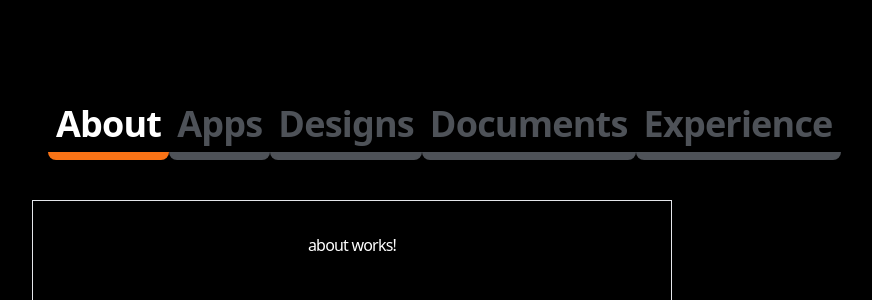
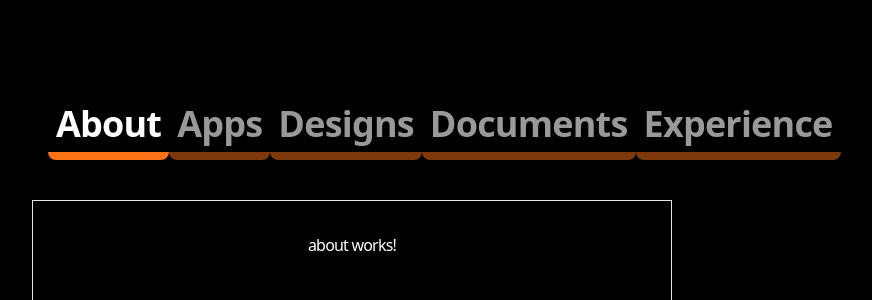
Before and after one commit to lseti1/portfolioDesign2-407830, an Angular app in the folder portfolioDesign2/: page / in a window 1280 px wide. Shown: the top 300 px of the page, without its empty margins (288-1160 px from the left). Built offline with nearby package versions, Linux system fonts and the light colour scheme.

Commit message:
Styling: Minor style change for inactive pages

```diff
--- a/portfolioDesign2/src/app/navigation-bar/navigation-bar.html
+++ b/portfolioDesign2/src/app/navigation-bar/navigation-bar.html
@@ -3,36 +3,36 @@
         <li (click)="setPage('About')"
             class="border-b-8 p-2 hover:border-orange-500 text-gray-400/50 hover:text-white/90 cursor-pointer duration-500 rounded-lg select-none"
             [ngClass]="{
-                'text-white border-orange-500': currentPage === 'About',
-                'text-gray-400/50 border-gray-400/50': currentPage !== 'About'
+                'text-white/100 border-orange-500': currentPage === 'About',
+                'text-white/60 border-orange-500/50': currentPage !== 'About'
             }">
             About</li>
         <li (click)="setPage('Apps')"
             class="border-b-8 p-2 hover:border-orange-500 text-gray-400/50 hover:text-white/90 cursor-pointer duration-500 rounded-lg select-none"
             [ngClass]="{
-                'text-white border-orange-500': currentPage === 'Apps',
-                'text-gray-400/50 border-gray-400/50': currentPage !== 'Apps'
+                'text-white/100 border-orange-500': currentPage === 'Apps',
+                'text-white/60 border-orange-500/50': currentPage !== 'Apps'
             }">
             Apps</li>
         <li (click)="setPage('Design')"
             class="border-b-8 p-2 hover:border-orange-500 text-gray-400/50 hover:text-white/90 cursor-pointer duration-500 rounded-lg select-none"
             [ngClass]="{
-                'text-white border-orange-500': currentPage === 'Design',
-                'text-gray-400/50 border-gray-400/50': currentPage !== 'Design'
+                'text-white/100 border-orange-500': currentPage === 'Design',
+                'text-white/60 border-orange-500/50': currentPage !== 'Design'
             }">
             Designs</li>
         <li (click)="setPage('Documents')"
             class="border-b-8 p-2 hover:border-orange-500 text-gray-400/50 hover:text-white/90 cursor-pointer duration-500 rounded-lg select-none"
             [ngClass]="{
-                'text-white border-orange-500': currentPage === 'Documents',
-                'text-gray-400/50 border-gray-400/50': currentPage !== 'Documents'
+                'text-white/100 border-orange-500': currentPage === 'Documents',
+                'text-white/60 border-orange-500/50': currentPage !== 'Documents'
             }">
             Documents</li>
         <li (click)="setPage('Experience')"
             class="border-b-8 p-2 hover:border-orange-500 text-gray-400/50 hover:text-white/90 cursor-pointer duration-500 rounded-lg select-none"
             [ngClass]="{
-                'text-white border-orange-500': currentPage === 'Experience',
-                'text-gray-400/50 border-gray-400/50': currentPage !== 'Experience'
+                'text-white/100 border-orange-500': currentPage === 'Experience',
+                'text-white/60 border-orange-500/50': currentPage !== 'Experience'
             }">
             Experience</li>
     </ul>
```
